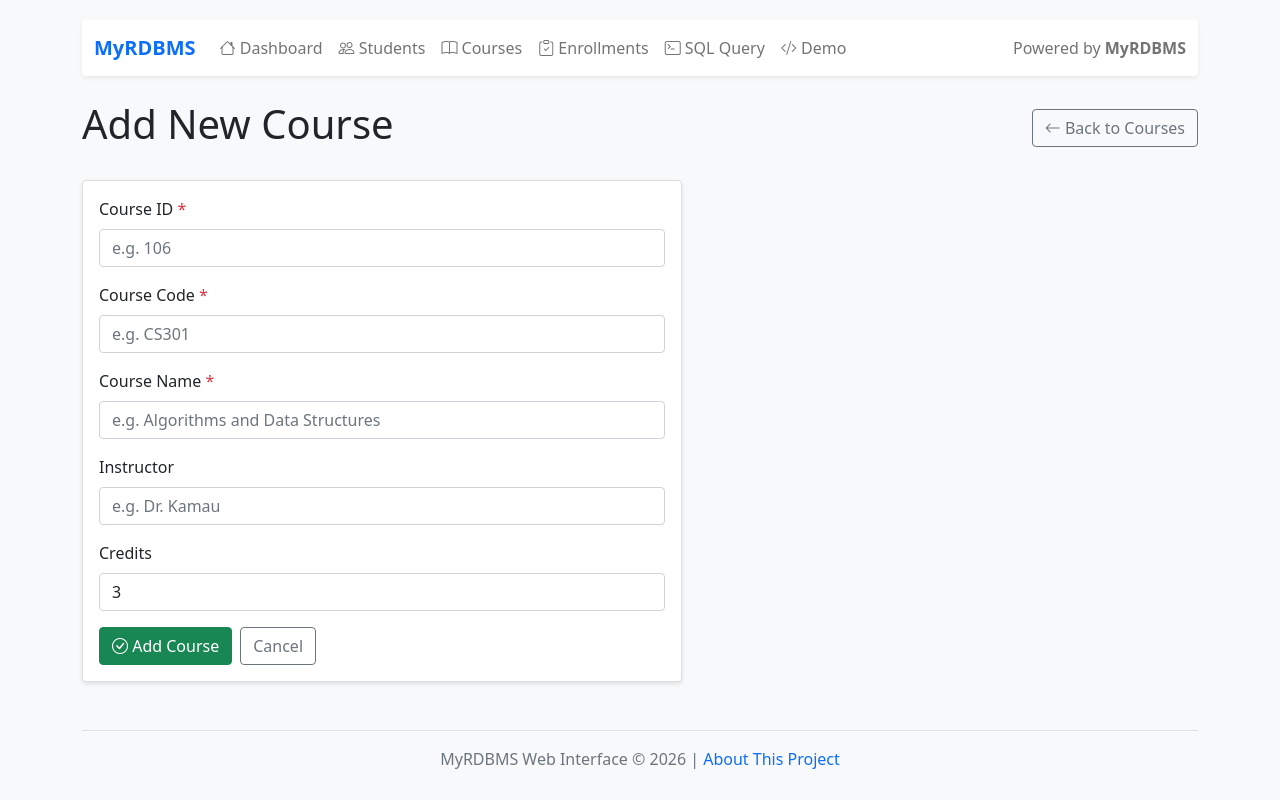
After one commit to Polceze/MyRDBMS, a Flask app: template web_app/templates/courses/add.html in a window 1280 px wide. The commit adds this page. Run offline with Flask 3, Linux system fonts and the light colour scheme; the template is opened without the code that fills it, so the values that code supplies are empty.

Commit message:
feat: update courses UI and creted form to add new course

```diff
--- /dev/null
+++ b/web_app/templates/courses/add.html
@@ -0,0 +1,45 @@
+{% extends "layout.html" %}
+
+{% block title %}Add Course - MyRDBMS{% endblock %}
+
+{% block content %}
+<div class="d-flex justify-content-between align-items-center mb-4">
+    <h1>Add New Course</h1>
+    <a href="{{ url_for('main.list_courses') }}" class="btn btn-outline-secondary">
+        <i class="bi bi-arrow-left"></i> Back to Courses
+    </a>
+</div>
+
+<div class="card" style="max-width: 600px;">
+    <div class="card-body">
+        <form method="POST">
+            <div class="mb-3">
+                <label class="form-label fw-semibold">Course ID <span class="text-danger">*</span></label>
+                <input type="number" name="course_id" class="form-control" required placeholder="e.g. 106">
+            </div>
+            <div class="mb-3">
+                <label class="form-label fw-semibold">Course Code <span class="text-danger">*</span></label>
+                <input type="text" name="course_code" class="form-control" required placeholder="e.g. CS301">
+            </div>
+            <div class="mb-3">
+                <label class="form-label fw-semibold">Course Name <span class="text-danger">*</span></label>
+                <input type="text" name="course_name" class="form-control" required placeholder="e.g. Algorithms and Data Structures">
+            </div>
+            <div class="mb-3">
+                <label class="form-label fw-semibold">Instructor</label>
+                <input type="text" name="instructor" class="form-control" placeholder="e.g. Dr. Kamau">
+            </div>
+            <div class="mb-3">
+                <label class="form-label fw-semibold">Credits</label>
+                <input type="number" name="credits" class="form-control" value="3" min="1" max="6">
+            </div>
+            <div class="d-flex gap-2">
+                <button type="submit" class="btn btn-success">
+                    <i class="bi bi-check-circle"></i> Add Course
+                </button>
+                <a href="{{ url_for('main.list_courses') }}" class="btn btn-outline-secondary">Cancel</a>
+            </div>
+        </form>
+    </div>
+</div>
+{% endblock %}
```
Also changed, not shown: web_app/templates/courses/list.html (+13 -0 lines).
